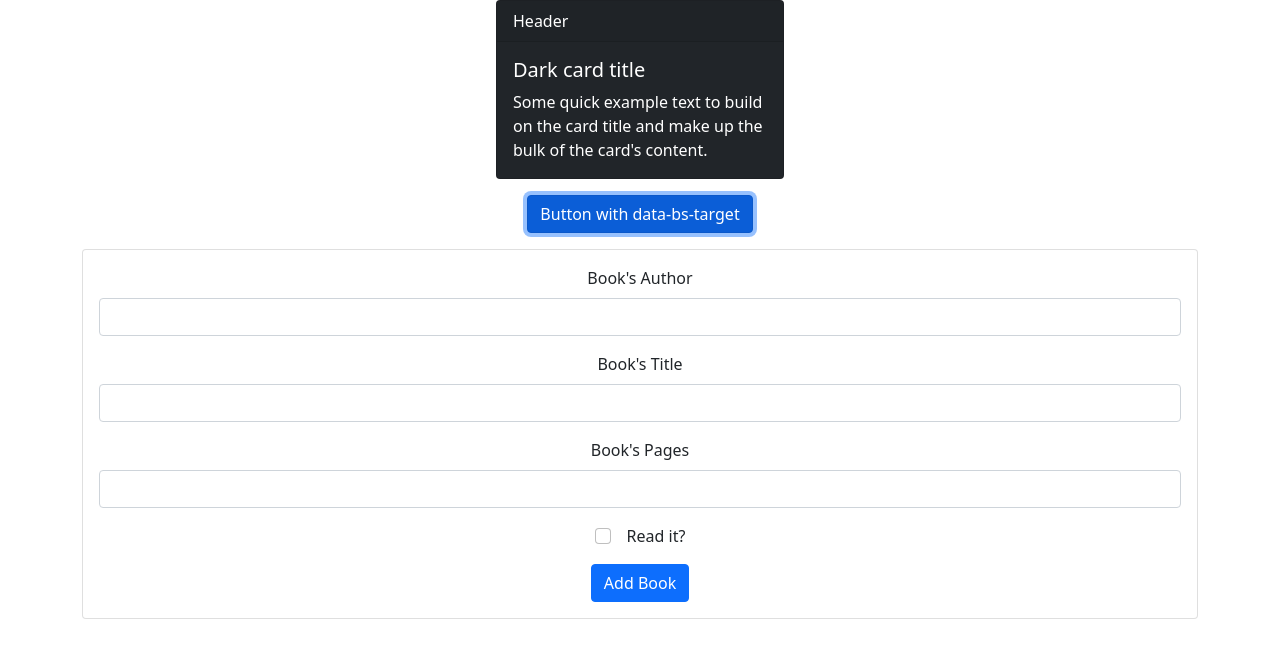
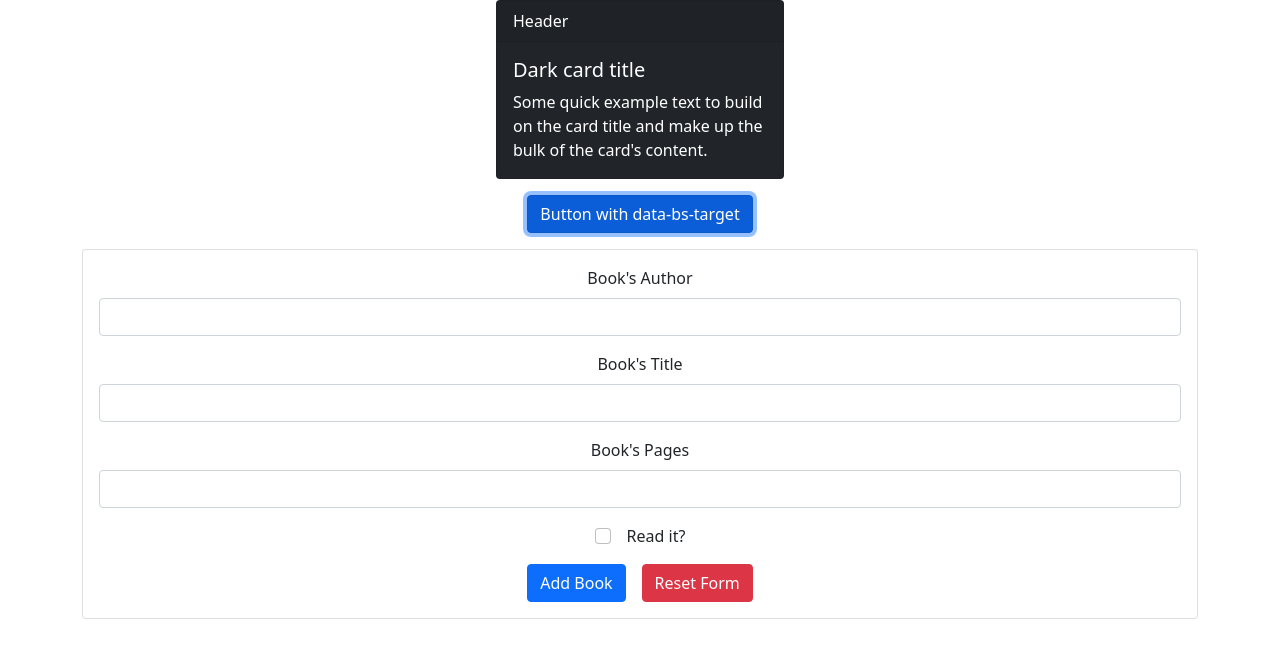
Before and after one commit to GabrielJSuarez/JS-library, a website built with Parcel: page index.html in a window 1280 px wide. Both pictures are taken after a click on the button "Button with data-bs-target". Built offline with nearby package versions, Linux system fonts and the light colour scheme.

Commit message:
Add method for adding a new book and to reset the book form

```diff
--- a/index.html
+++ b/index.html
@@ -69,7 +69,11 @@
           <input type="checkbox" class="form-check-input me-3" id="bookRead" value="true">
           <label class="form-check-label" for="bookRead">Read it?</label>
         </div>
-        <button type="submit" class="btn btn-primary">Add Book</button>
+
+        <div class="d-flex justify-content-center">
+          <button type="submit" class="btn btn-primary me-3" onclick="addBookToLibrary()">Add Book</button>
+          <button type="button" class="btn btn-danger" onclick="resetForm()">Reset Form</button>
+        </div>
       </form>
     </div>
   </div>
--- a/js/main.js
+++ b/js/main.js
@@ -11,6 +11,9 @@ const addForm = document.forms['add-book'];
 
 addForm.addEventListener('submit', function (e) {
   e.preventDefault();
+});
+
+function addBookToLibrary() {
 
   const author = addForm.querySelector('#bookAuthor').value;
   const title = addForm.querySelector('#bookTitle').value;
@@ -19,9 +22,9 @@ addForm.addEventListener('submit', function (e) {
 
   const newBook = new Book(author, title, pages, bookRead);
   myLibrary.push(newBook);
-});
+  console.log(myLibrary);
+}
 
-console.log(myLibrary);
-function addBookToLibrary() {
-
+function resetForm() {
+  document.querySelector('#add-book').reset();
 }
```
